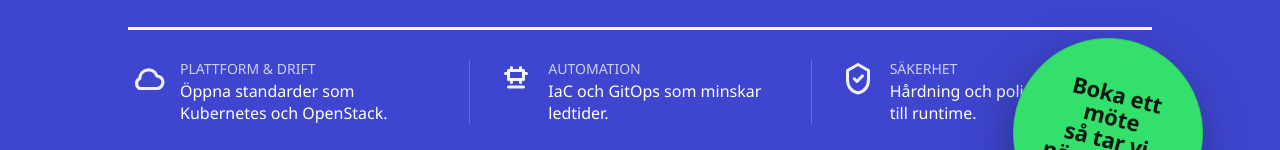
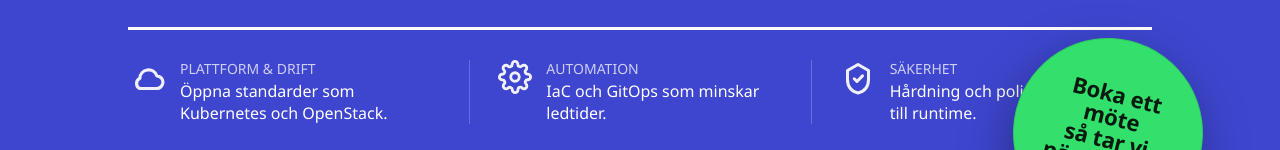
Before and after one commit to sthlmio/web, a Next.js app: page / in a window 1280 px wide. Shown: the part 495-645 px from the top of the page. Built offline with nearby package versions, Linux system fonts and the light colour scheme.

Commit message:
Change automation icon

```diff
--- a/components/jumbo.js
+++ b/components/jumbo.js
@@ -49,23 +49,19 @@
                 xmlns="http://www.w3.org/2000/svg"
                 aria-hidden="true"
               >
-                <path
-                  d="M7 7h10v6H7V7Z"
+                <circle
+                  cx="12"
+                  cy="12"
+                  r="3"
                   stroke="currentColor"
                   strokeWidth="2"
-                  strokeLinejoin="round"
                 />
                 <path
-                  d="M9 5v2M15 5v2M9 13v2M15 13v2M5 9h2M17 9h2"
+                  d="M19.4 15a1.65 1.65 0 0 0 .33 1.82l.06.06a2 2 0 0 1 0 2.83 2 2 0 0 1-2.83 0l-.06-.06a1.65 1.65 0 0 0-1.82-.33 1.65 1.65 0 0 0-1 1.51V21a2 2 0 0 1-2 2 2 2 0 0 1-2-2v-.09A1.65 1.65 0 0 0 9 19.4a1.65 1.65 0 0 0-1.82.33l-.06.06a2 2 0 0 1-2.83 0 2 2 0 0 1 0-2.83l.06-.06a1.65 1.65 0 0 0 .33-1.82 1.65 1.65 0 0 0-1.51-1H3a2 2 0 0 1-2-2 2 2 0 0 1 2-2h.09A1.65 1.65 0 0 0 4.6 9a1.65 1.65 0 0 0-.33-1.82l-.06-.06a2 2 0 0 1 0-2.83 2 2 0 0 1 2.83 0l.06.06A1.65 1.65 0 0 0 9 4.6a1.65 1.65 0 0 0 1-1.51V3a2 2 0 0 1 2-2 2 2 0 0 1 2 2v.09A1.65 1.65 0 0 0 15 4.6a1.65 1.65 0 0 0 1.82-.33l.06-.06a2 2 0 0 1 2.83 0 2 2 0 0 1 0 2.83l-.06.06a1.65 1.65 0 0 0-.33 1.82 1.65 1.65 0 0 0 1.51 1H21a2 2 0 0 1 2 2 2 2 0 0 1-2 2h-.09a1.65 1.65 0 0 0-1.51 1z"
                   stroke="currentColor"
                   strokeWidth="2"
-                  strokeLinecap="round"
-                />
-                <path
-                  d="M7 18h10"
-                  stroke="currentColor"
-                  strokeWidth="2"
-                  strokeLinecap="round"
+                  strokeLinecap="butt"
+                  strokeLinejoin="miter"
                 />
               </svg>
               <div className="featureText">
@@ -299,8 +295,8 @@
         }
 
         .iconAutomation {
-          width: 36px;
-          height: 36px;
+          width: 34px;
+          height: 34px;
         }
 
         .iconSecurity {
```
